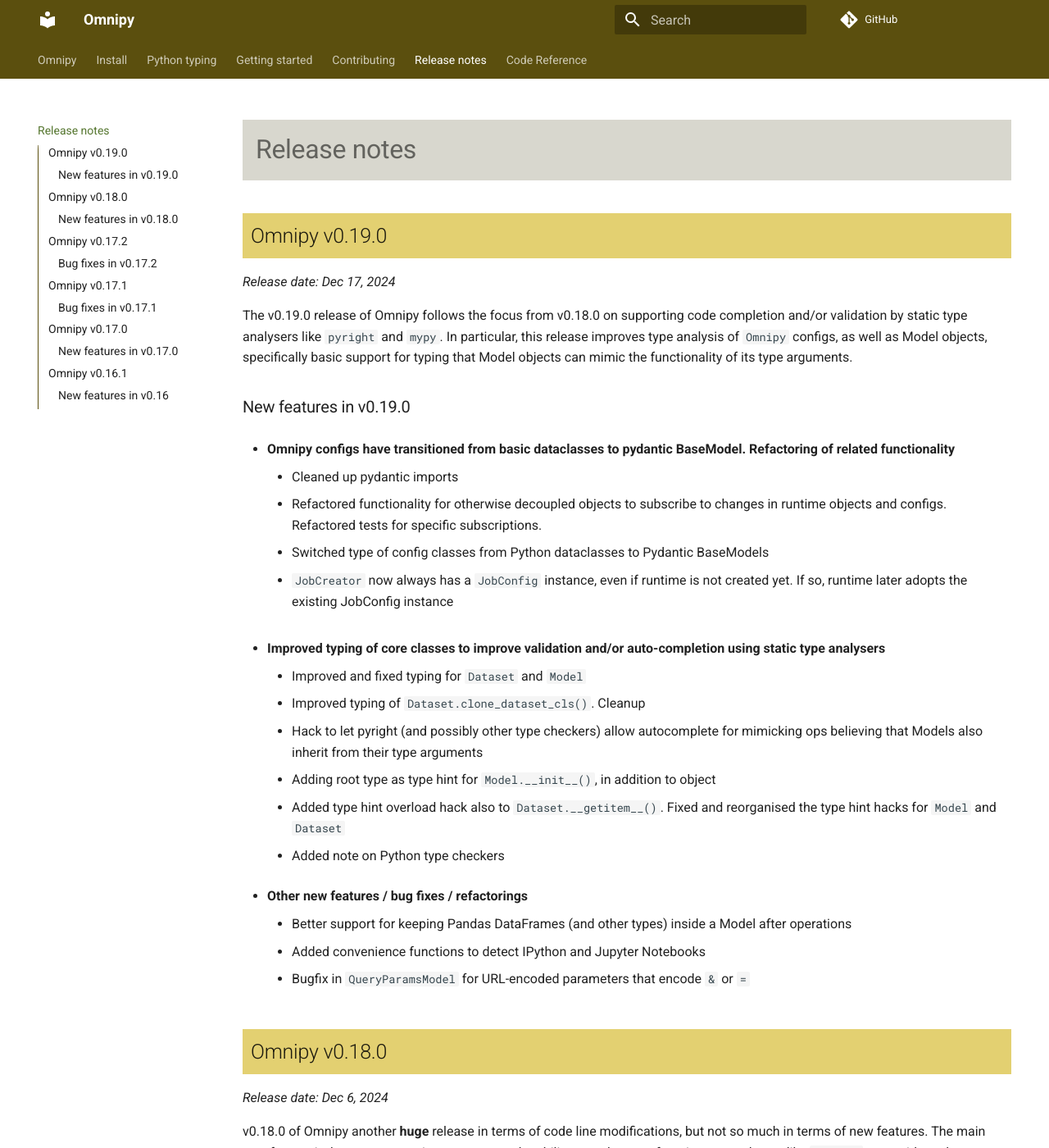
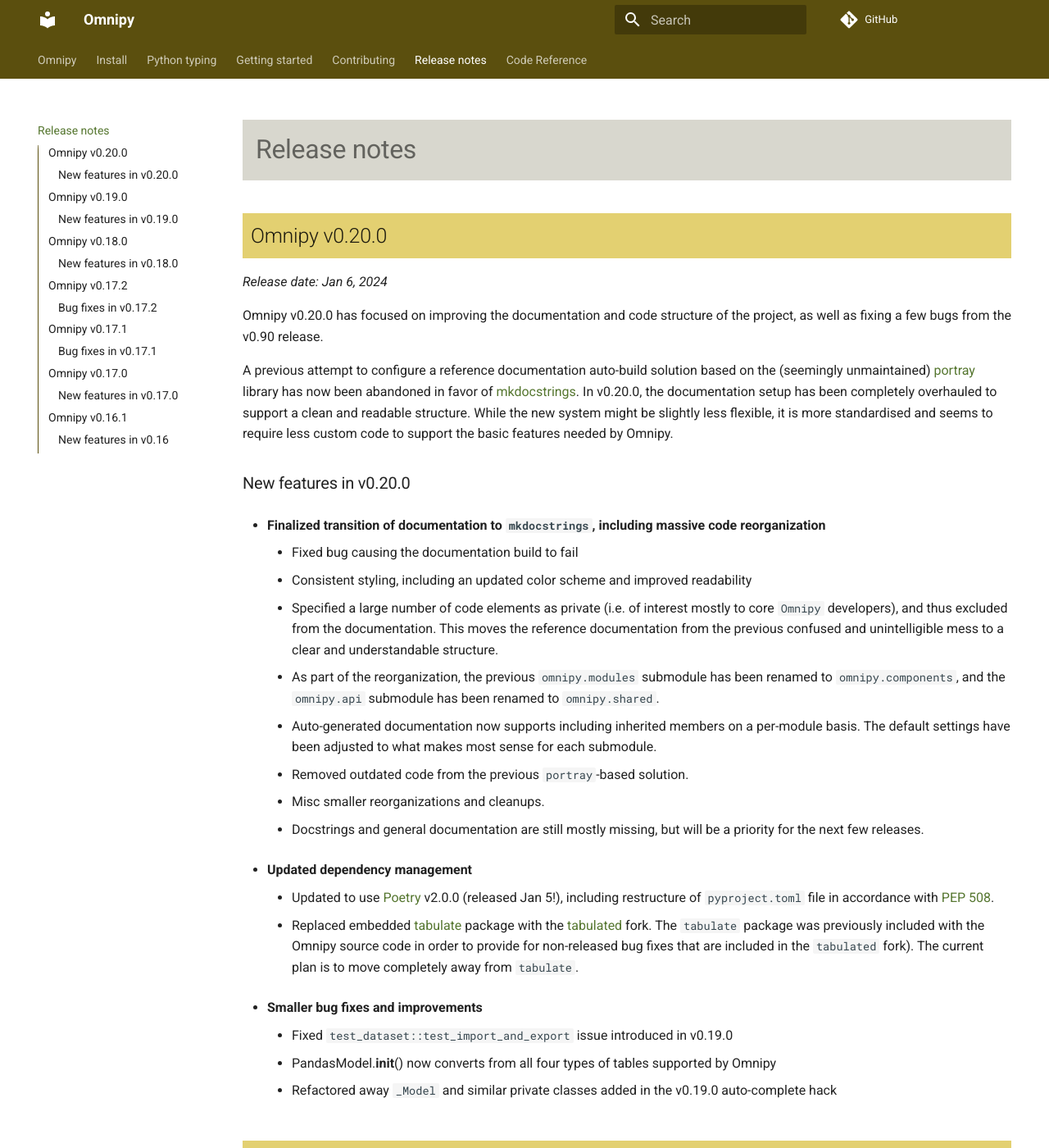
Before and after one commit to fairtracks/omnipy, an MkDocs documentation site: the page built from docs/release_notes.md, in a window 1280 px wide and 1400 px high. Shown: the whole window at 82% size. Built offline with MkDocs 1.6.1 and Material for MkDocs 9.7.7, drawn with Linux system fonts in a browser that asks for light colours; comment, search, counter and statistics services are not loaded.

Commit message:
Bumped to v0.20.0, including release notes

```diff
--- a/docs/release_notes.md
+++ b/docs/release_notes.md
@@ -1,3 +1,51 @@
+## Omnipy v0.20.0
+
+_Release date: Jan 6, 2024_
+
+Omnipy v0.20.0 has focused on improving the documentation and code structure of the project, as well
+as fixing a few bugs from the v0.90 release.
+
+A previous attempt to configure a reference documentation auto-build solution based on the
+(seemingly unmaintained) [portray](https://github.com/timothycrosley/portray) library has now been
+abandoned in favor of [mkdocstrings](https://mkdocstrings.github.io/). In v0.20.0, the documentation
+setup has been completely overhauled to support a clean and readable structure. While the new system
+might be slightly less flexible, it is more standardised and seems to require less custom code to
+support the basic features needed by Omnipy.
+
+### New features in v0.20.0
+
+- **Finalized transition of documentation to `mkdocstrings`, including massive code reorganization**
+
+  - Fixed bug causing the documentation build to fail
+  - Consistent styling, including an updated color scheme and improved readability
+  - Specified a large number of code elements as private (i.e. of interest mostly to core `Omnipy`
+    developers), and thus excluded from the documentation. This moves the reference documentation
+    from the previous confused and unintelligible mess to a clear and understandable structure.
+  - As part of the reorganization, the previous `omnipy.modules` submodule has been renamed to
+    `omnipy.components`, and the `omnipy.api` submodule has been renamed to `omnipy.shared`.
+  - Auto-generated documentation now supports including inherited members on a per-module basis. The
+    default settings have been adjusted to what makes most sense for each submodule.
+  - Removed outdated code from the previous `portray`-based solution.
+  - Misc smaller reorganizations and cleanups.
+  - Docstrings and general documentation are still mostly missing, but will be a priority for the
+    next few releases.
+
+
+- **Updated dependency management**
+  - Updated to use [Poetry](https://python-poetry.org/) v2.0.0 (released Jan 5!), including
+    restructure of `pyproject.toml` file in accordance
+    with [PEP 508](https://peps.python.org/pep-0508/).
+  - Replaced embedded [tabulate](https://pypi.org/project/tabulate/) package with
+    the [tabulated](https://pypi.org/project/tabulated/) fork. The `tabulate` package was previously
+    included with the Omnipy source code in order to provide for non-released bug fixes that are
+    included in the `tabulated` fork). The current plan is to move completely away from `tabulate`.
+
+
+- **Smaller bug fixes and improvements**
+  - Fixed `test_dataset::test_import_and_export` issue introduced in v0.19.0
+  - PandasModel.__init__() now converts from all four types of tables supported by Omnipy
+  - Refactored away `_Model` and similar private classes added in the v0.19.0 auto-complete hack
+
 ## Omnipy v0.19.0
 
 _Release date: Dec 17, 2024_
--- a/pyproject.toml
+++ b/pyproject.toml
@@ -1,6 +1,6 @@
 [project]
 name = "omnipy"
-version = "0.19.0"
+version = "0.20.0"
 description = "Omnipy is a high level Python library for type-driven data wrangling and scalable workflow orchestration (under development)"
 readme = "README.md"
 requires-python = ">=3.10,<3.13"
--- a/src/omnipy/__init__.py
+++ b/src/omnipy/__init__.py
@@ -1,4 +1,4 @@
-__version__ = '0.19.0'
+__version__ = '0.20.0'
 
 import os
 
```
Also changed, not shown: 1 other file.
